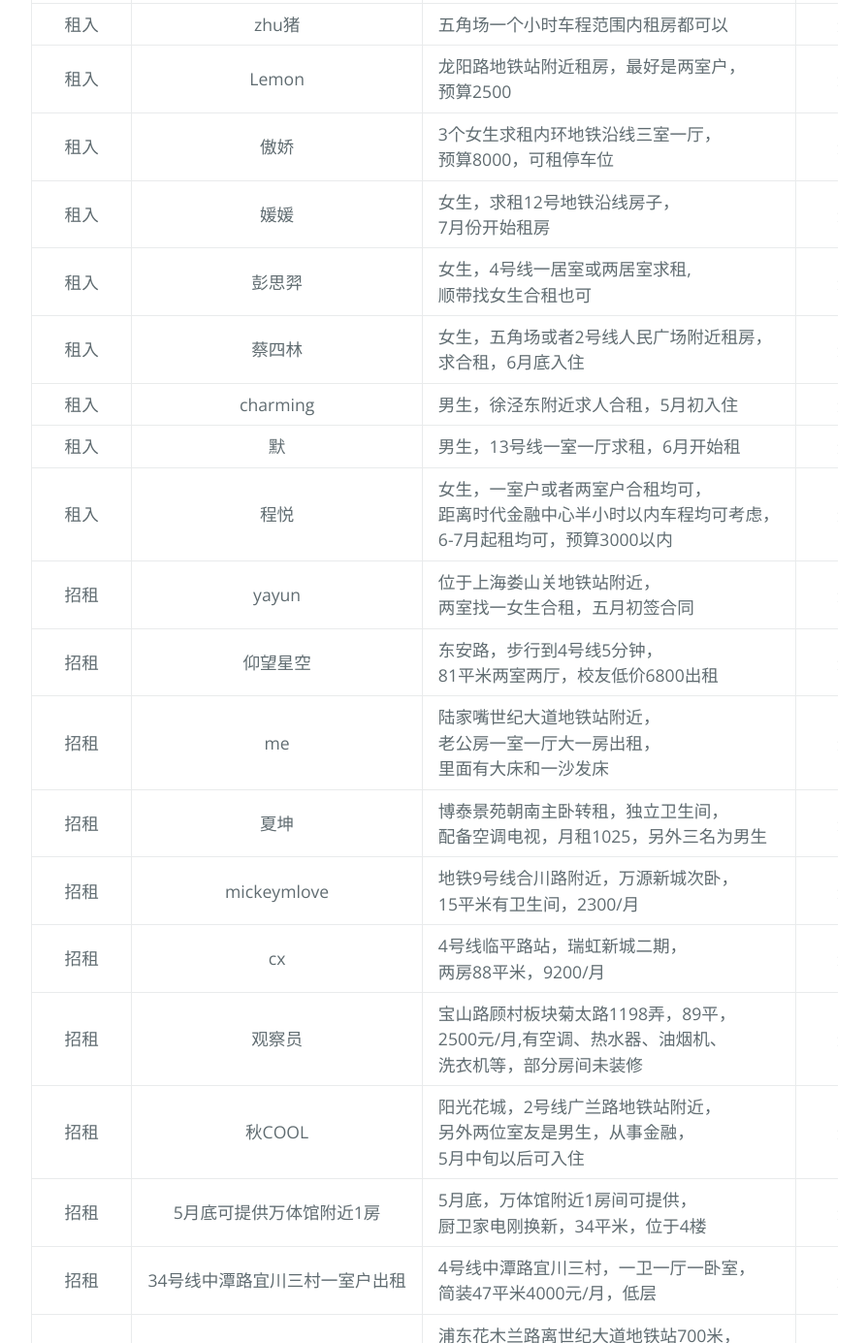
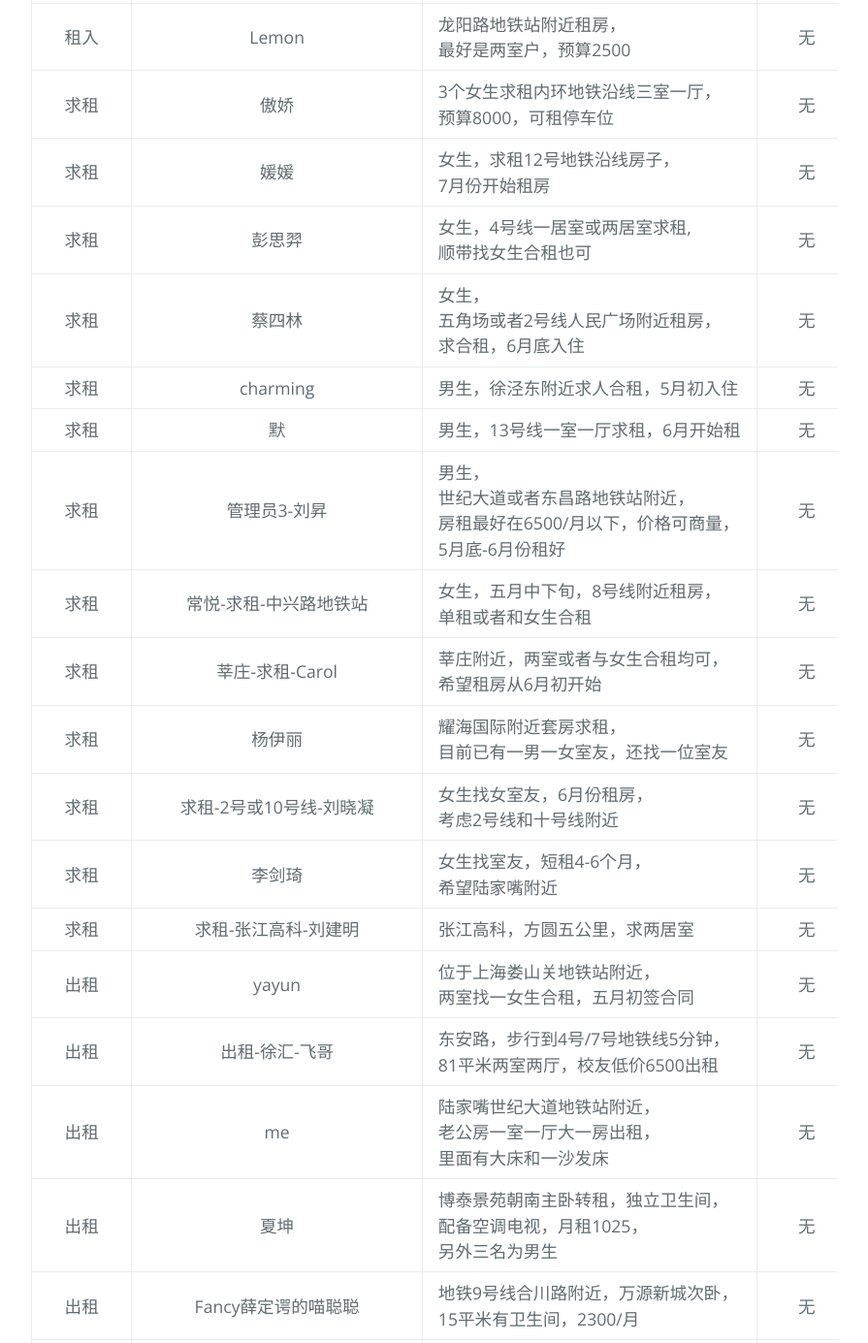
Before and after one commit to chk007/zjurent, a plain HTML site: page index.html in a window 1280 px wide. Shown: the part 653-2038 px from the top of the page at 97% size, without its empty margins (192-1087 px from the left). Drawn offline with nearby package versions, Linux system fonts and the light colour scheme.

```diff
--- a/index.html
+++ b/index.html
@@ -40,150 +40,199 @@
 <tbody>
 <tr>
 <td align="center">租入</td>
-<td align="center">zhu猪</td>
-<td align="left">五角场一个小时车程范围内租房都可以</td>
-<td align="center">无</td>
-<td align="center">2016/04/24</td>
-</tr>
-<tr>
-<td align="center">租入</td>
 <td align="center">Lemon</td>
 <td align="left">龙阳路地铁站附近租房，最好是两室户，预算2500</td>
 <td align="center">无</td>
 <td align="center">2016/04/24</td>
 </tr>
 <tr>
-<td align="center">租入</td>
+<td align="center">求租</td>
 <td align="center">傲娇</td>
 <td align="left">3个女生求租内环地铁沿线三室一厅，预算8000，可租停车位</td>
 <td align="center">无</td>
 <td align="center">2016/04/24</td>
 </tr>
 <tr>
-<td align="center">租入</td>
+<td align="center">求租</td>
 <td align="center">媛媛</td>
 <td align="left">女生，求租12号地铁沿线房子，7月份开始租房</td>
 <td align="center">无</td>
 <td align="center">2016/04/24</td>
 </tr>
 <tr>
-<td align="center">租入</td>
+<td align="center">求租</td>
 <td align="center">彭思羿</td>
 <td align="left">女生，4号线一居室或两居室求租, 顺带找女生合租也可</td>
 <td align="center">无</td>
 <td align="center">2016/04/27</td>
 </tr>
 <tr>
-<td align="center">租入</td>
+<td align="center">求租</td>
 <td align="center">蔡四林</td>
 <td align="left">女生，五角场或者2号线人民广场附近租房，求合租，6月底入住</td>
 <td align="center">无</td>
 <td align="center">2016/04/29</td>
 </tr>
 <tr>
-<td align="center">租入</td>
+<td align="center">求租</td>
 <td align="center">charming</td>
 <td align="left">男生，徐泾东附近求人合租，5月初入住</td>
 <td align="center">无</td>
 <td align="center">2016/04/29</td>
 </tr>
 <tr>
-<td align="center">租入</td>
+<td align="center">求租</td>
 <td align="center">默</td>
 <td align="left">男生，13号线一室一厅求租，6月开始租</td>
 <td align="center">无</td>
 <td align="center">2016/04/29</td>
 </tr>
 <tr>
-<td align="center">租入</td>
-<td align="center">程悦</td>
-<td align="left">女生，一室户或者两室户合租均可，距离时代金融中心半小时以内车程均可考虑，6-7月起租均可，预算3000以内</td>
+<td align="center">求租</td>
+<td align="center">管理员3-刘昇</td>
+<td align="left">男生，世纪大道或者东昌路地铁站附近，房租最好在6500/月以下，价格可商量，5月底-6月份租好</td>
 <td align="center">无</td>
-<td align="center">2016/04/29</td>
+<td align="center">2016/05/02</td>
 </tr>
 <tr>
-<td align="center">招租</td>
+<td align="center">求租</td>
+<td align="center">常悦-求租-中兴路地铁站</td>
+<td align="left">女生，五月中下旬，8号线附近租房，单租或者和女生合租</td>
+<td align="center">无</td>
+<td align="center">2016/05/04</td>
+</tr>
+<tr>
+<td align="center">求租</td>
+<td align="center">莘庄-求租-Carol</td>
+<td align="left">莘庄附近，两室或者与女生合租均可，希望租房从6月初开始</td>
+<td align="center">无</td>
+<td align="center">2016/05/05</td>
+</tr>
+<tr>
+<td align="center">求租</td>
+<td align="center">杨伊丽</td>
+<td align="left">耀海国际附近套房求租，目前已有一男一女室友，还找一位室友</td>
+<td align="center">无</td>
+<td align="center">2016/05/05</td>
+</tr>
+<tr>
+<td align="center">求租</td>
+<td align="center">求租-2号或10号线-刘晓凝</td>
+<td align="left">女生找女室友，6月份租房，考虑2号线和十号线附近</td>
+<td align="center">无</td>
+<td align="center">2016/05/06</td>
+</tr>
+<tr>
+<td align="center">求租</td>
+<td align="center">李剑琦</td>
+<td align="left">女生找室友，短租4-6个月，希望陆家嘴附近</td>
+<td align="center">无</td>
+<td align="center">2016/05/09</td>
+</tr>
+<tr>
+<td align="center">求租</td>
+<td align="center">求租-张江高科-刘建明</td>
+<td align="left">张江高科，方圆五公里，求两居室</td>
+<td align="center">无</td>
+<td align="center">2016/05/10</td>
+</tr>
+<tr>
+<td align="center">出租</td>
 <td align="center">yayun</td>
 <td align="left">位于上海娄山关地铁站附近，两室找一女生合租，五月初签合同</td>
 <td align="center">无</td>
 <td align="center">2016/04/24</td>
 </tr>
 <tr>
-<td align="center">招租</td>
-<td align="center">仰望星空</td>
-<td align="left">东安路，步行到4号线5分钟，81平米两室两厅，校友低价6800出租</td>
+<td align="center">出租</td>
+<td align="center">出租-徐汇-飞哥</td>
+<td align="left">东安路，步行到4号/7号地铁线5分钟，81平米两室两厅，校友低价6500出租</td>
 <td align="center">无</td>
 <td align="center">2016/04/24</td>
 </tr>
 <tr>
-<td align="center">招租</td>
+<td align="center">出租</td>
 <td align="center">me</td>
 <td align="left">陆家嘴世纪大道地铁站附近，老公房一室一厅大一房出租，里面有大床和一沙发床</td>
 <td align="center">无</td>
 <td align="center">2016/04/24</td>
 </tr>
 <tr>
-<td align="center">招租</td>
+<td align="center">出租</td>
 <td align="center">夏坤</td>
 <td align="left">博泰景苑朝南主卧转租，独立卫生间，配备空调电视，月租1025，另外三名为男生</td>
 <td align="center">无</td>
 <td align="center">2016/04/24</td>
 </tr>
 <tr>
-<td align="center">招租</td>
-<td align="center">mickeymlove</td>
+<td align="center">出租</td>
+<td align="center">Fancy薛定谔的喵聪聪</td>
 <td align="left">地铁9号线合川路附近，万源新城次卧，15平米有卫生间，2300/月</td>
 <td align="center">无</td>
 <td align="center">2016/04/24</td>
 </tr>
 <tr>
-<td align="center">招租</td>
+<td align="center">出租</td>
 <td align="center">cx</td>
 <td align="left">4号线临平路站，瑞虹新城二期，两房88平米，9200/月</td>
 <td align="center">无</td>
 <td align="center">2016/04/24</td>
 </tr>
 <tr>
-<td align="center">招租</td>
+<td align="center">出租</td>
 <td align="center">观察员</td>
 <td align="left">宝山路顾村板块菊太路1198弄，89平，2500元/月,有空调、热水器、油烟机、洗衣机等，部分房间未装修</td>
 <td align="center">无</td>
 <td align="center">2016/04/26</td>
 </tr>
 <tr>
-<td align="center">招租</td>
+<td align="center">出租</td>
 <td align="center">秋COOL</td>
 <td align="left">阳光花城，2号线广兰路地铁站附近，另外两位室友是男生，从事金融，5月中旬以后可入住</td>
 <td align="center">无</td>
 <td align="center">2016/04/26</td>
 </tr>
 <tr>
-<td align="center">招租</td>
+<td align="center">出租</td>
 <td align="center">5月底可提供万体馆附近1房</td>
 <td align="left">5月底，万体馆附近1房间可提供，厨卫家电刚换新，34平米，位于4楼</td>
 <td align="center">无</td>
 <td align="center">2016/04/27</td>
 </tr>
 <tr>
-<td align="center">招租</td>
+<td align="center">出租</td>
 <td align="center">34号线中潭路宜川三村一室户出租</td>
 <td align="left">4号线中潭路宜川三村，一卫一厅一卧室，简装47平米4000元/月，低层</td>
 <td align="center">无</td>
 <td align="center">2016/04/27</td>
 </tr>
 <tr>
-<td align="center">招租</td>
+<td align="center">出租</td>
 <td align="center">面包君</td>
 <td align="left">浦东花木兰路离世纪大道地铁站700米，装修良好电器齐全，两室一厅一厨一卫外带一储藏室，房租不高于6K/月，6月底可租</td>
 <td align="center">无</td>
 <td align="center">2016/04/29</td>
 </tr>
 <tr>
-<td align="center">招租</td>
+<td align="center">出租</td>
 <td align="center">彼岸の海</td>
 <td align="left">男生，出次卧一间，浦东苗圃路，6号地铁站南洋泾站、9号线杨高中站附近，3000/月</td>
 <td align="center">无</td>
 <td align="center">2016/04/29</td>
+</tr>
+<tr>
+<td align="center">出租</td>
+<td align="center">出租-上海火车站-金琦凡</td>
+<td align="left">要求女生，上海火车站附近逸天阁，1/3/4号地铁线附近，精装单间卧室，带厨房卫生间，2300/月包水包网</td>
+<td align="center">无</td>
+<td align="center">2016/05/04</td>
+</tr>
+<tr>
+<td align="center">出租</td>
+<td align="center">高远</td>
+<td align="left">要求女生，本周内完成签约，浦东新区商城路与浦东南路交叉口，紧邻2号线东昌路站与9号线商城路站，三居室最小一间出租，租金2300/月，</td>
+<td align="center">无</td>
+<td align="center">2016/05/09</td>
 </tr>
 </tbody>
 </table>
```
Also changed, not shown: params.json (+1 -1 lines).
